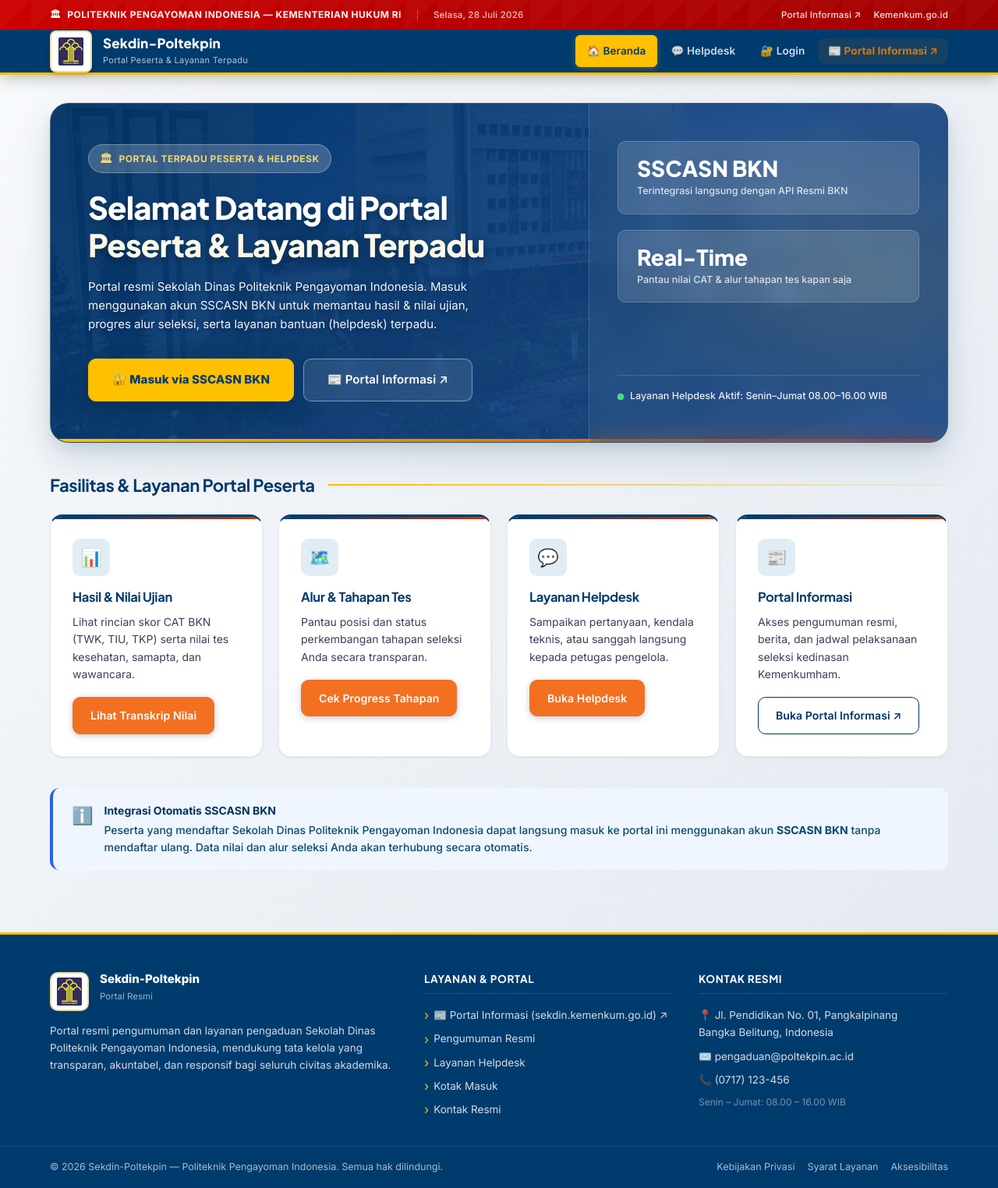
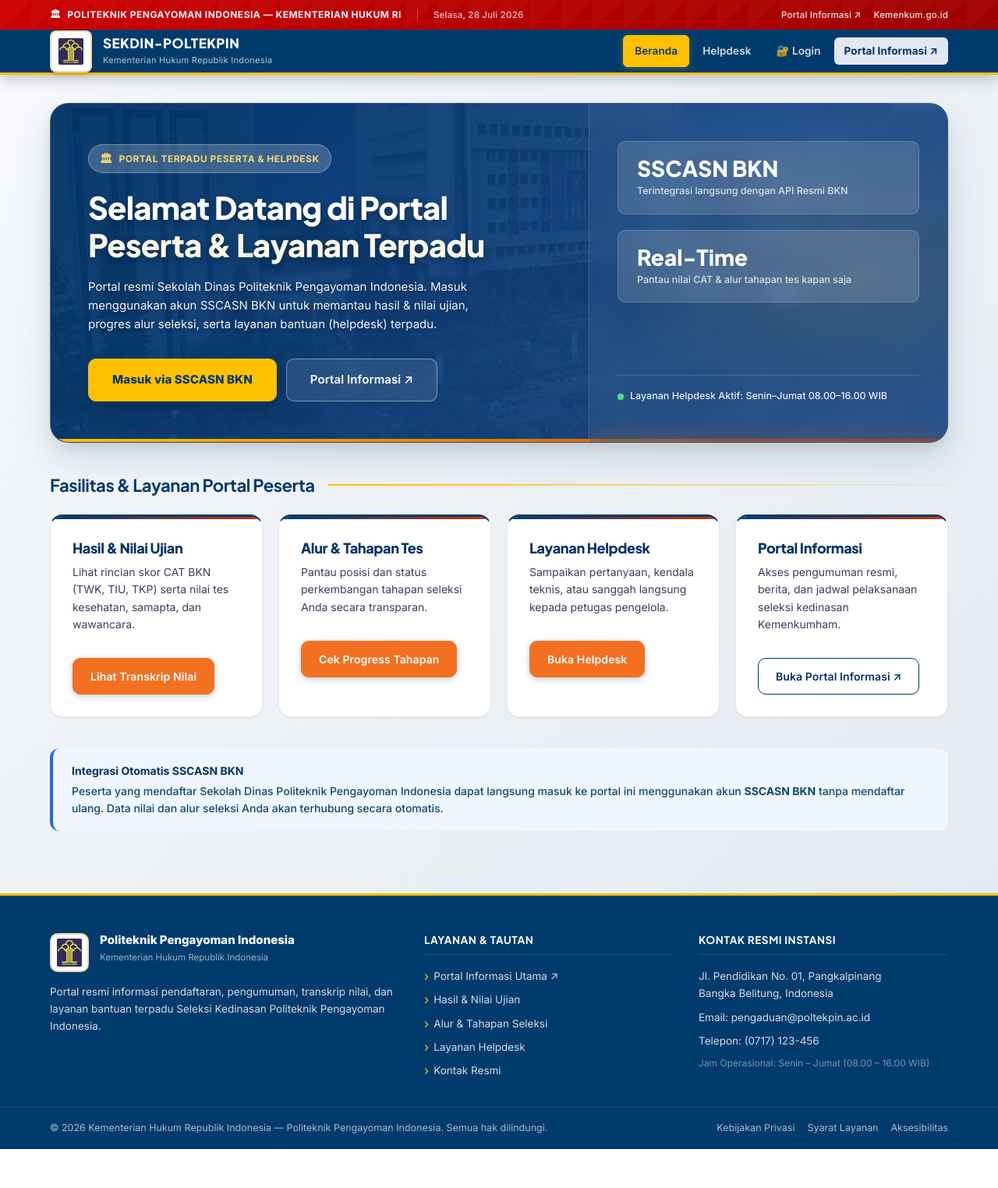
Before and after one commit to aqshal20/sekdin-kemenkum, a website: page frontend/index.html in a window 1280 px wide. Shown: the whole page at 78% size. After the commit the page ends 1474 px from the top, so only its background shows below. Drawn offline with Linux system fonts and the light colour scheme.

Commit message:
style: elevate UI to formal professional ministry standard without informal icons

```diff
--- a/frontend/index.html
+++ b/frontend/index.html
@@ -82,10 +82,10 @@
           </p>
           <div class="hero-actions">
             <a class="btn btn-gold btn-lg" href="login.html" id="btn-login-hero" style="box-shadow: 0 8px 24px rgba(0,0,0,0.2); font-weight: 800;">
-              🔐 Masuk via SSCASN BKN
+              Masuk via SSCASN BKN
             </a>
             <a class="btn btn-outline btn-lg" href="https://sekdin.kemenkum.go.id" target="_blank" rel="noreferrer" style="background: rgba(255,255,255,0.1); border-color: rgba(255,255,255,0.4); backdrop-filter: blur(8px);">
-              📰 Portal Informasi ↗
+              Portal Informasi ↗
             </a>
           </div>
         </div>
@@ -114,28 +114,24 @@
         </div>
         <div class="cards" style="display: grid; grid-template-columns: repeat(auto-fit, minmax(260px, 1fr)); gap: 20px;">
           <div class="card menu-card fade-in">
-            <div class="card-icon">📊</div>
-            <h3>Hasil &amp; Nilai Ujian</h3>
+            <h3 style="font-size: 18px; font-weight: 800; color: #003366; margin-bottom: 8px;">Hasil &amp; Nilai Ujian</h3>
             <p>Lihat rincian skor CAT BKN (TWK, TIU, TKP) serta nilai tes kesehatan, samapta, dan wawancara.</p>
-            <a class="btn btn-primary" href="nilai.html">Lihat Transkrip Nilai</a>
+            <a class="btn btn-primary" href="nilai.html" style="margin-top: 14px;">Lihat Transkrip Nilai</a>
           </div>
           <div class="card menu-card fade-in delay-1">
-            <div class="card-icon">🗺️</div>
-            <h3>Alur &amp; Tahapan Tes</h3>
+            <h3 style="font-size: 18px; font-weight: 800; color: #003366; margin-bottom: 8px;">Alur &amp; Tahapan Tes</h3>
             <p>Pantau posisi dan status perkembangan tahapan seleksi Anda secara transparan.</p>
-            <a class="btn btn-primary" href="tahapan.html">Cek Progress Tahapan</a>
+            <a class="btn btn-primary" href="tahapan.html" style="margin-top: 14px;">Cek Progress Tahapan</a>
           </div>
           <div class="card menu-card fade-in delay-2">
-            <div class="card-icon">💬</div>
-            <h3>Layanan Helpdesk</h3>
+            <h3 style="font-size: 18px; font-weight: 800; color: #003366; margin-bottom: 8px;">Layanan Helpdesk</h3>
             <p>Sampaikan pertanyaan, kendala teknis, atau sanggah langsung kepada petugas pengelola.</p>
-            <a class="btn btn-primary" href="pengaduan.html">Buka Helpdesk</a>
+            <a class="btn btn-primary" href="pengaduan.html" style="margin-top: 14px;">Buka Helpdesk</a>
           </div>
           <div class="card menu-card fade-in delay-3">
-            <div class="card-icon">📰</div>
-            <h3>Portal Informasi</h3>
+            <h3 style="font-size: 18px; font-weight: 800; color: #003366; margin-bottom: 8px;">Portal Informasi</h3>
             <p>Akses pengumuman resmi, berita, dan jadwal pelaksanaan seleksi kedinasan Kemenkumham.</p>
-            <a class="btn btn-outline" href="https://sekdin.kemenkum.go.id" target="_blank" rel="noreferrer" style="color: #003366; border-color: #003366;">Buka Portal Informasi ↗</a>
+            <a class="btn btn-outline" href="https://sekdin.kemenkum.go.id" target="_blank" rel="noreferrer" style="color: #003366; border-color: #003366; margin-top: 14px;">Buka Portal Informasi ↗</a>
           </div>
         </div>
       </section>
@@ -143,13 +139,13 @@
       <!-- ========== INFO STRIP ========== -->
       <section style="margin-top: 40px;" aria-label="Informasi Layanan">
         <div class="notice" style="border-radius: 12px; padding: 18px 24px; gap: 14px; background: #eff6ff; border-left: 4px solid #2563eb;">
-          <span style="font-size: 22px; flex-shrink:0;">ℹ️</span>
           <div>
             <strong style="display:block; margin-bottom:4px; color:#003366;">Integrasi Otomatis SSCASN BKN</strong>
             Peserta yang mendaftar Sekolah Dinas Politeknik Pengayoman Indonesia dapat langsung masuk ke portal ini menggunakan akun <strong>SSCASN BKN</strong> tanpa mendaftar ulang. Data nilai dan alur seleksi Anda akan terhubung secara otomatis.
           </div>
         </div>
       </section>
+
     </main>
 
     <div data-site-footer></div>
--- a/frontend/partials/footer.html
+++ b/frontend/partials/footer.html
@@ -3,44 +3,40 @@
     <div>
       <div class="footer-brand">
         <div class="footer-logo">
-          <img src="assets/Kemenkum.png" alt="Logo Kemenkumham" style="width: 40px; height: 40px; object-fit: contain;" />
+          <img src="assets/Kemenkum.png" alt="Logo Kementerian Hukum RI" style="width: 40px; height: 40px; object-fit: contain;" />
         </div>
         <div class="footer-brand-title">
-          <strong>Sekdin-Poltekpin</strong>
-          <span>Portal Resmi</span>
+          <strong>Politeknik Pengayoman Indonesia</strong>
+          <span>Kementerian Hukum Republik Indonesia</span>
         </div>
       </div>
       <p class="footer-desc">
-        Portal resmi pengumuman dan layanan pengaduan Sekolah Dinas Politeknik Pengayoman Indonesia,
-        mendukung tata kelola yang transparan, akuntabel, dan responsif bagi seluruh civitas akademika.
+        Portal resmi informasi pendaftaran, pengumuman, transkrip nilai, dan layanan bantuan terpadu Seleksi Kedinasan Politeknik Pengayoman Indonesia.
       </p>
     </div>
 
     <div class="footer-col">
-      <h4>Layanan & Portal</h4>
+      <h4>Layanan &amp; Tautan</h4>
       <ul>
-        <li><a href="https://sekdin.kemenkum.go.id" target="_blank" rel="noopener noreferrer">📰 Portal Informasi (sekdin.kemenkum.go.id) ↗</a></li>
-        <li><a href="pengumuman.html">Pengumuman Resmi</a></li>
+        <li><a href="https://sekdin.kemenkum.go.id" target="_blank" rel="noopener noreferrer">Portal Informasi Utama ↗</a></li>
+        <li><a href="nilai.html">Hasil &amp; Nilai Ujian</a></li>
+        <li><a href="tahapan.html">Alur &amp; Tahapan Seleksi</a></li>
         <li><a href="pengaduan.html">Layanan Helpdesk</a></li>
-        <li><a href="kotak-masuk.html">Kotak Masuk</a></li>
-
         <li><a href="kontak.html">Kontak Resmi</a></li>
       </ul>
     </div>
 
-
-
     <div class="footer-col">
-      <h4>Kontak Resmi</h4>
-      <p>📍 Jl. Pendidikan No. 01, Pangkalpinang<br>Bangka Belitung, Indonesia</p>
-      <p>✉️ pengaduan@poltekpin.ac.id</p>
-      <p>📞 (0717) 123-456</p>
-      <p style="margin-top: 8px; font-size: 12px; color: rgba(255,255,255,0.45);">Senin – Jumat: 08.00 – 16.00 WIB</p>
+      <h4>Kontak Resmi Instansi</h4>
+      <p>Jl. Pendidikan No. 01, Pangkalpinang<br>Bangka Belitung, Indonesia</p>
+      <p>Email: pengaduan@poltekpin.ac.id</p>
+      <p>Telepon: (0717) 123-456</p>
+      <p style="margin-top: 8px; font-size: 12px; color: rgba(255,255,255,0.45);">Jam Operasional: Senin – Jumat (08.00 – 16.00 WIB)</p>
     </div>
   </div>
 
   <div class="footer-bottom">
-    <p class="footer-copy">© 2026 Sekdin-Poltekpin — Politeknik Pengayoman Indonesia. Semua hak dilindungi.</p>
+    <p class="footer-copy">© 2026 Kementerian Hukum Republik Indonesia — Politeknik Pengayoman Indonesia. Semua hak dilindungi.</p>
     <div class="footer-bottom-links">
       <a href="kontak.html">Kebijakan Privasi</a>
       <a href="kontak.html">Syarat Layanan</a>
--- a/frontend/partials/header.html
+++ b/frontend/partials/header.html
@@ -2,24 +2,24 @@
   <div class="topbar">
     <a class="brand" href="index.html" aria-label="Sekdin-Poltekpin Beranda">
       <div class="crest">
-        <img src="assets/Kemenkum.png" alt="Logo Kemenkumham" style="width: 40px; height: 40px; object-fit: contain;" />
+        <img src="assets/Kemenkum.png" alt="Logo Kementerian Hukum RI" style="width: 38px; height: 38px; object-fit: contain;" />
       </div>
       <div class="brand-title">
-        <strong>Sekdin-Poltekpin</strong>
-        <span>Portal Peserta &amp; Layanan Terpadu</span>
+        <strong style="letter-spacing: 0.5px;">SEKDIN-POLTEKPIN</strong>
+        <span>Kementerian Hukum Republik Indonesia</span>
       </div>
     </a>
     <nav class="site-nav" aria-label="Navigasi Utama">
-      <a href="index.html" data-page-link="index">🏠 Beranda</a>
-      <a href="nilai.html" data-page-link="nilai" data-nav="nilai">📊 Hasil &amp; Nilai Ujian</a>
-      <a href="tahapan.html" data-page-link="tahapan" data-nav="tahapan">🗺️ Alur &amp; Tahapan Tes</a>
-      <a href="pengaduan.html" data-page-link="pengaduan" data-nav="pengaduan">💬 Helpdesk</a>
-      <a href="kotak-masuk.html" data-page-link="kotak-masuk" data-nav="kotak-masuk">📥 Kotak Masuk</a>
-      <a href="dashboard.html" data-page-link="dashboard" data-nav="dashboard">📈 Admin Panel</a>
-      <a href="kelola-pengguna.html" data-page-link="kelola-pengguna" data-nav="kelola-pengguna">👥 Kelola Pengguna</a>
-      <a href="profil.html" data-page-link="profil" data-nav="profil">👤 Profil</a>
-      <a href="login.html" data-page-link="login" data-nav="login">🔐 Login</a>
-      <a href="https://sekdin.kemenkum.go.id" target="_blank" rel="noopener noreferrer" style="color: #d97706; font-weight: 700; background: rgba(217,119,6,0.1); padding: 4px 12px; border-radius: 8px;">📰 Portal Informasi ↗</a>
+      <a href="index.html" data-page-link="index">Beranda</a>
+      <a href="nilai.html" data-page-link="nilai" data-nav="nilai">Hasil &amp; Nilai Ujian</a>
+      <a href="tahapan.html" data-page-link="tahapan" data-nav="tahapan">Alur &amp; Tahapan Tes</a>
+      <a href="pengaduan.html" data-page-link="pengaduan" data-nav="pengaduan">Helpdesk</a>
+      <a href="kotak-masuk.html" data-page-link="kotak-masuk" data-nav="kotak-masuk">Kotak Masuk</a>
+      <a href="dashboard.html" data-page-link="dashboard" data-nav="dashboard">Admin Panel</a>
+      <a href="kelola-pengguna.html" data-page-link="kelola-pengguna" data-nav="kelola-pengguna">Kelola Pengguna</a>
+      <a href="profil.html" data-page-link="profil" data-nav="profil">Profil</a>
+      <a href="login.html" data-page-link="login" data-nav="login">Login</a>
+      <a href="https://sekdin.kemenkum.go.id" target="_blank" rel="noopener noreferrer" style="color: #003366; font-weight: 700; background: #e2e8f0; padding: 5px 12px; border-radius: 6px;">Portal Informasi ↗</a>
     </nav>
   </div>
 </header>
```
Also changed, not shown: frontend/login.html (+6 -7 lines), frontend/nilai.html (+4 -4 lines), frontend/profil.html (+8 -19 lines), frontend/tahapan.html (+6 -6 lines).
